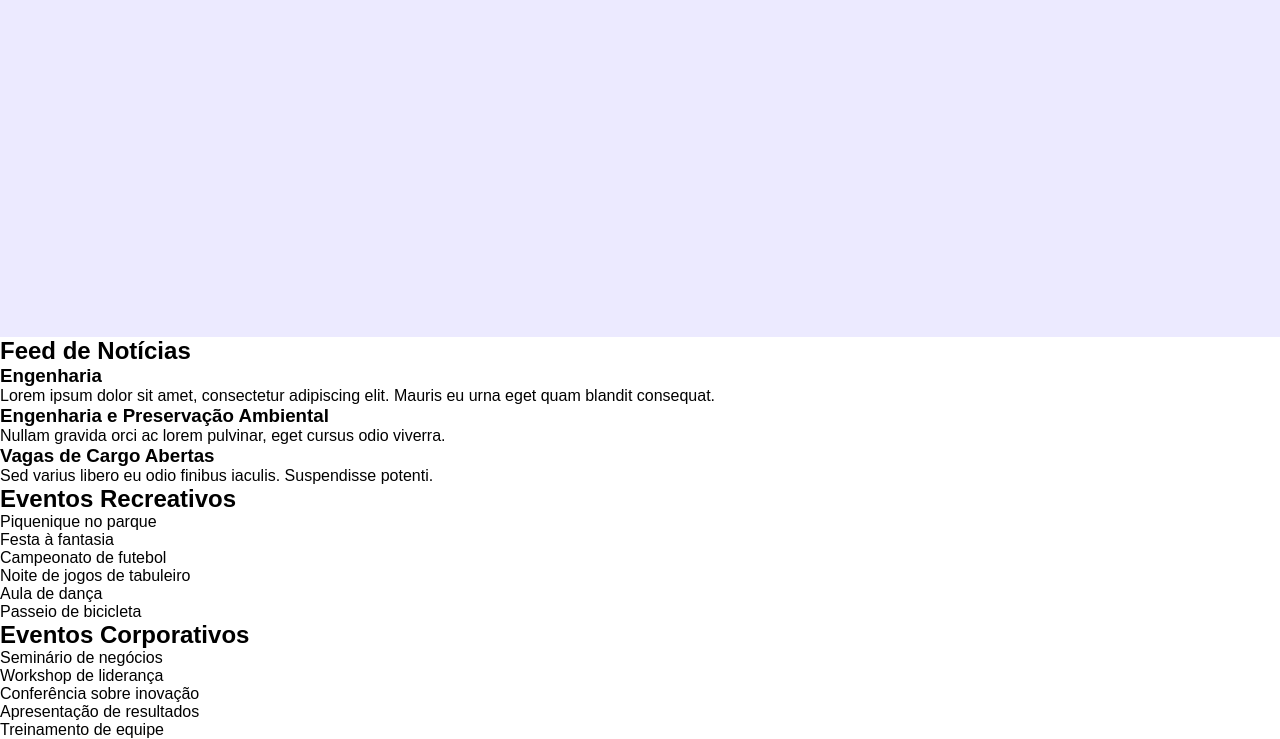
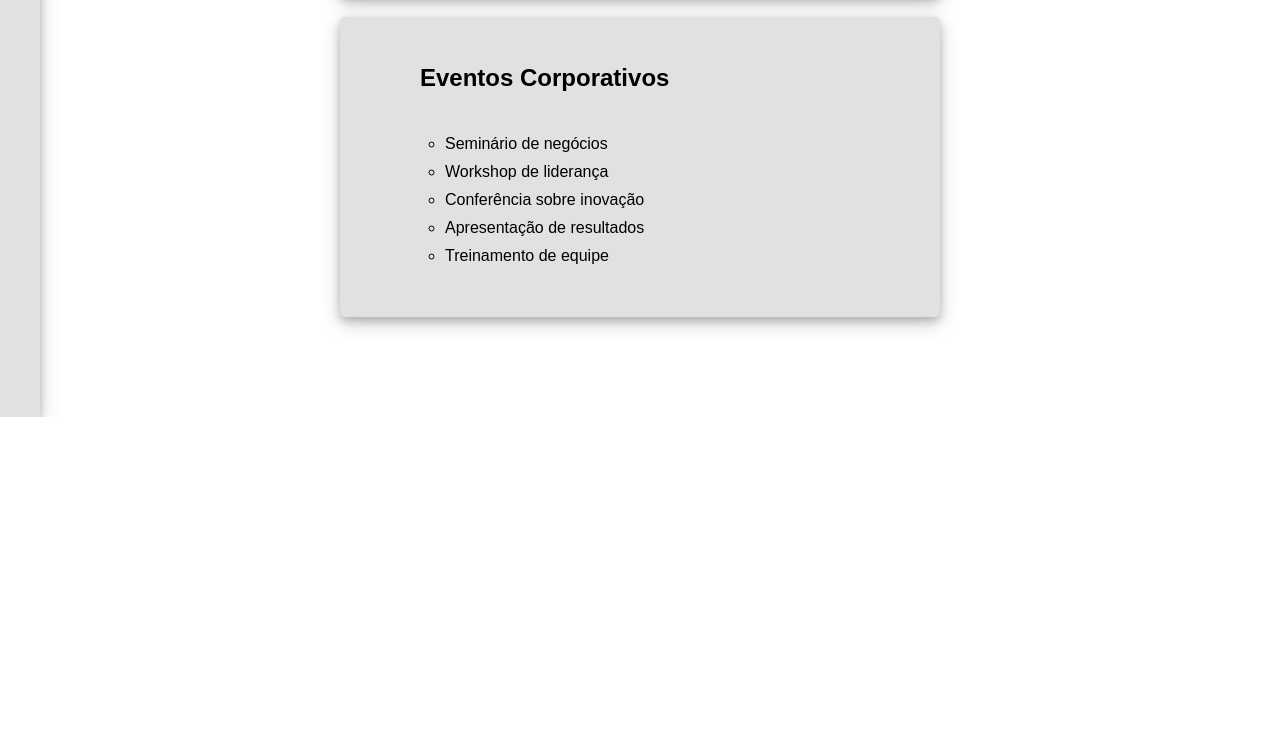
Before and after one commit to EstevaoPeixoto/Trabalho-Integrado, a plain HTML site: page index.html in a window 1280 px wide. Shown: the part 463-1202 px from the top of the page. After the commit the page ends 880 px from the top, so only its background shows below. Drawn offline with Linux system fonts and the light colour scheme.

Commit message:
Update style.css

```diff
--- a/style.css
+++ b/style.css
@@ -5,9 +5,18 @@
     box-sizing: border-box;
 }
 
+section#caixas {
+    width: 100%;
+    height: 100vh;
+    margin-right: 100px;
+    display: flex;
+    justify-content: center;
+    align-items: center;
+  }
+
 .hero{
     width: 100%;
-    min-height: 100vh;
+    min-height: 9vh;
     background-color: #eceaff;
     color: #525252;
 }
@@ -212,3 +221,109 @@ nav ul li a{
     height: 60px;
     background: #fff;
 }
+
+.shadow {
+	box-shadow: 0 2px 10px rgba(0, 0, 0, 0.1) !important;
+}
+
+.profile-tab-nav {
+	min-width: 250px;
+}
+
+.tab-content {
+	flex: 1;
+}
+
+.form-group {
+	margin-bottom: 1.5rem;
+}
+
+.nav-pills a.nav-link {
+	padding: 15px 20px;
+	border-bottom: 1px solid #ddd;
+	border-radius: 0;
+	color: #333;
+}
+.nav-pills a.nav-link i {
+	width: 20px;
+}
+
+.img-circle img {
+	height: 100px;
+	width: 100px;
+	border-radius: 100%;
+	border: 5px solid #fff;
+}
+
+.container {
+    margin-right: 600px;
+    display: flex;
+    flex-direction: column;
+    align-items: center;
+  }
+
+  .event-box {
+    background: #e1e1e1;
+    display: flex;
+    flex-direction: column;
+    width: 600px;
+    height: 300px;
+    padding: 20px;
+    margin-bottom: 20px;
+    border-radius: 5px;
+    justify-content: space-evenly;
+    box-shadow: 0 4px 8px 0 rgba(0, 0, 0, 0.2), 0 6px 20px 0 rgba(0, 0, 0, 0.19);
+  }
+
+  h2.nome_caixas {
+    padding-left: 60px;
+    margin-top: 0;
+  }
+
+  ul.caixas {
+    display: flex;
+    flex-direction: column;
+    list-style-type: circle;
+    justify-content: space-between;
+    padding-left: 80px;
+    margin-top: 10px;
+  }
+
+  ul.caixas li{
+    margin: 5px;
+  }
+
+  .container-news {
+    box-shadow: 0 4px 8px 0 rgba(0, 0, 0, 0.2), 0 6px 20px 0 rgba(0, 0, 0, 0.19);
+    margin-left: 0px;
+    margin-right: 300px;
+    display: flex;
+    height: 100%;
+  }
+
+  .news-feed {
+    width: 300px;
+    padding: 20px;
+    background-color: #e1e1e1;
+  }
+
+  h2#news-title {
+    margin-top: 0;
+  }
+
+  ul#news-list {
+    list-style-type: none;
+    padding: 0;
+  }
+
+  li.news {
+    margin-bottom: 20px;
+  }
+
+  h3.news-topic {
+    margin: 0 0 10px;
+  }
+
+  p.news-desc {
+    margin: 0;
+  }
```
